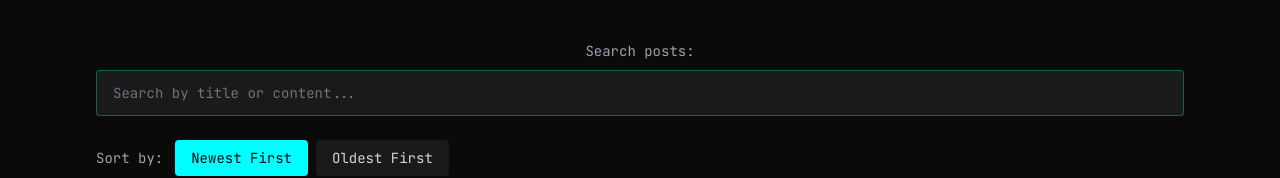
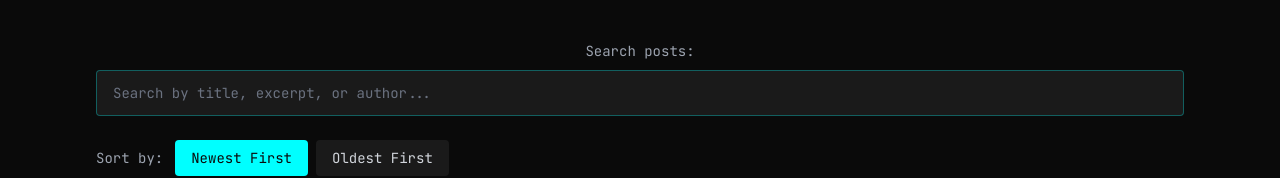
Before and after one commit to subculture-collective/subculture-collective.github.io, a React (Vite) app: page /journal in a window 1280 px wide. Shown: the part 243-421 px from the top of the page. Built offline with nearby package versions, Linux system fonts and the light colour scheme.

Commit message:
Update src/components/journal/PostFilter.tsx
Co-authored-by: Copilot <175728472+Copilot@users.noreply.github.com>

```diff
--- a/src/components/journal/PostFilter.tsx
+++ b/src/components/journal/PostFilter.tsx
@@ -46,7 +46,7 @@ export default function PostFilter({
         <input
           id="post-search"
           type="text"
-          placeholder="Search by title or content..."
+          placeholder="Search by title, excerpt, or author..."
           value={searchQuery}
           onChange={e => onSearchChange(e.target.value)}
           className="w-full px-4 py-3 bg-deep-gray text-gray-200 border border-neon-cyan/30 rounded font-mono text-sm focus:outline-none focus:border-neon-cyan focus:ring-1 focus:ring-neon-cyan transition-all placeholder:text-gray-500"
```
